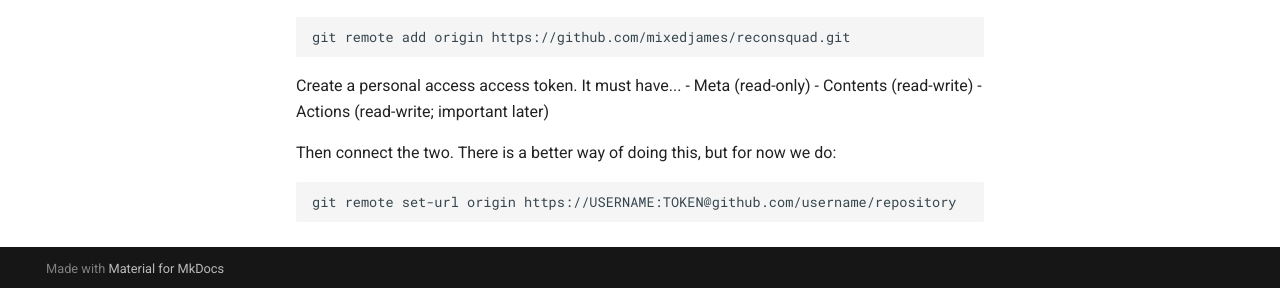
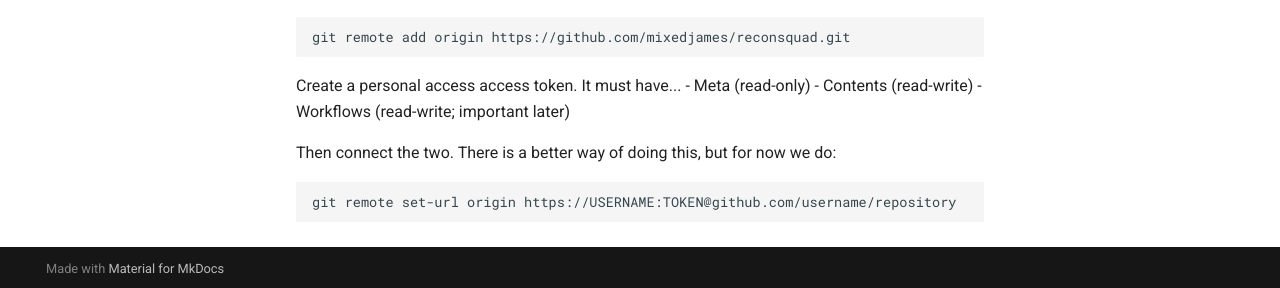
Before and after one commit to mixedjames/reconsquad, an MkDocs documentation site: the page built from docs/setup/git-setup.md, in a window 1280 px wide and 1057 px high. Shown: the part 766-1054 px from the top of the window. Built offline with MkDocs 1.6.1 and Material for MkDocs 9.7.7, drawn with Linux system fonts in a browser that asks for light colours.

Commit message:
Pages action fix

````diff
--- a/docs/setup/git-setup.md
+++ b/docs/setup/git-setup.md
@@ -33,7 +33,7 @@ git remote add origin https://github.com/mixedjames/reconsquad.git
 Create a personal access access token. It must have...
 - Meta (read-only)
 - Contents (read-write)
-- Actions (read-write; important later)
+- Workflows (read-write; important later)
 
 Then connect the two. There is a better way of doing this, but for now we do:
 ```
````
Also changed, not shown: 1 other file.
